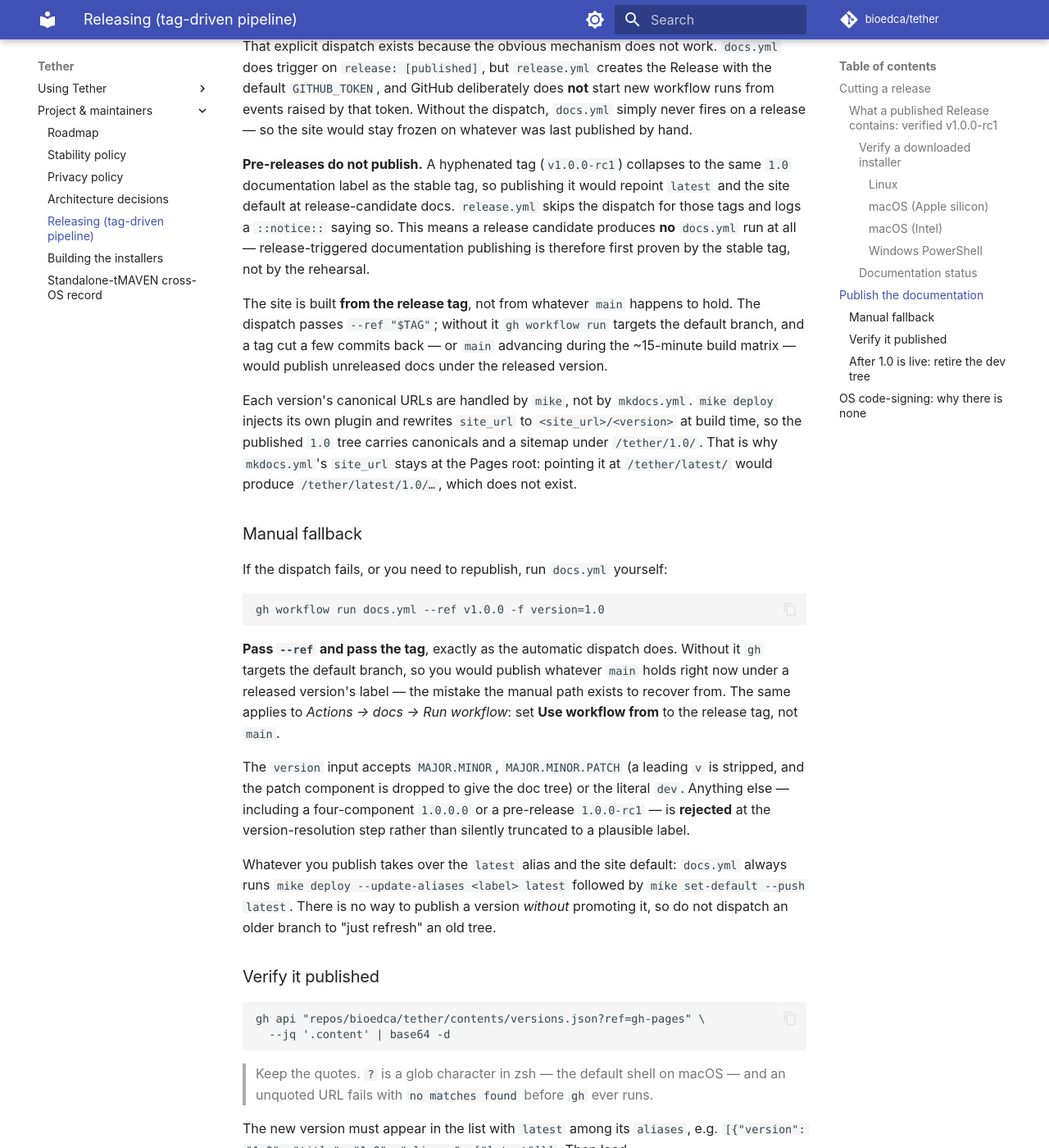
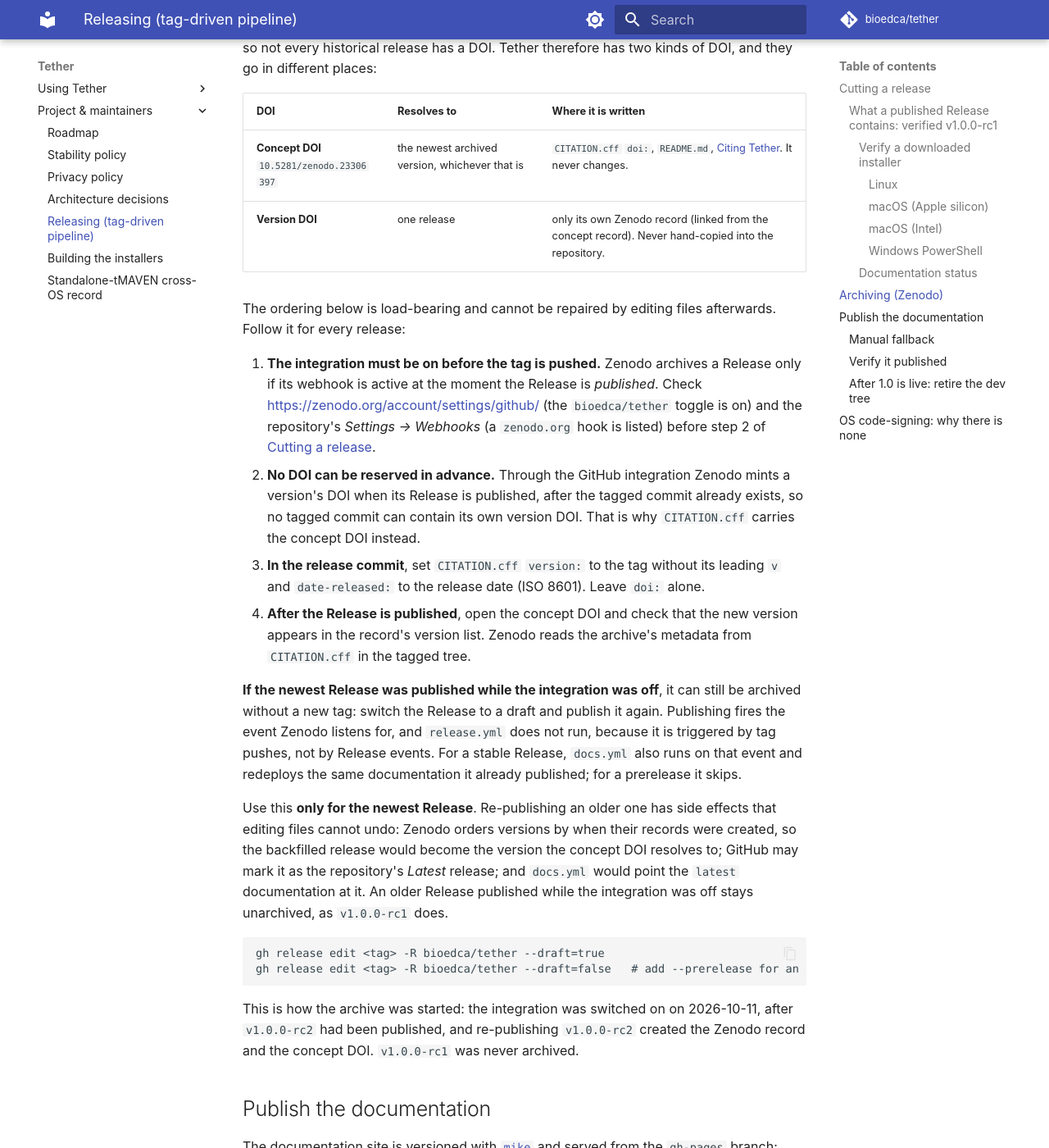
Before and after one commit to bioedca/tether, an MkDocs documentation site: the page built from docs/release.md, in a window 1280 px wide and 1400 px high, scrolled down 5038 px. Shown: the whole window at 82% size. Built offline with MkDocs 1.6.1 and Material for MkDocs 9.7.7, drawn with Linux system fonts in a browser that asks for light colours; comment, search, counter and statistics services are not loaded; the version menu is left out; some of the changed text lies outside the part shown.

Commit message:
docs: cite Tether by its Zenodo concept DOI and add a per-method citing page (#162) (#527)
CITATION.cff carries the Zenodo concept DOI 10.5281/zenodo.23306397 with
version 1.0.0-rc2 and date-released 2026-10-11, a four-step archiving comment,
and the PRD and kinSoftChallenge references. docs/citing.md maps each
idealization backend, the corrections, the deep classifier, extraction and the
SMD format to the papers to cite, and says how to report the Tether version.
docs/release.md gains an Archiving (Zenodo) section. README and NOTICE point at
the new page.

Closes #162.

````diff
--- a/docs/release.md
+++ b/docs/release.md
@@ -49,6 +49,11 @@
    whose checks ran to completion instead.
 2. Create a **signed, annotated** tag on the release commit and push it, with the two
    commands below the list:
+
+    **Before pushing the tag, confirm the Zenodo integration is on** for `bioedca/tether`
+    (see [Archiving (Zenodo)](#archiving-zenodo)). A Release published while it is off is
+    not archived and gets no DOI. Only the newest Release can be recovered afterwards, by
+    switching it to a draft and publishing it again once the integration is on.
 
     Tag only commits that already contain the post-merge gate: the pipeline that runs is
     the `release.yml` **in the tagged tree**, so a tag on an older commit executes that
@@ -202,6 +207,60 @@
 its pre-release skip notice and created no `docs.yml` run. Release-triggered
 documentation publishing remains unproven until the stable `v1.0.0` tag.
 
+## Archiving (Zenodo)
+
+Every GitHub Release published while the Zenodo–GitHub integration is on, prereleases
+included, is archived on Zenodo, and Zenodo mints a DOI for it. A Release published while
+the integration was off is not archived until it is published again (see the recovery
+below), so not every historical release has a DOI. Tether therefore has two kinds of
+DOI, and they go in different places:
+
+| DOI | Resolves to | Where it is written |
+|---|---|---|
+| **Concept DOI** `10.5281/zenodo.23306397` | the newest archived version, whichever that is | `CITATION.cff` `doi:`, `README.md`, [Citing Tether](citing.md). It never changes. |
+| **Version DOI** | one release | only its own Zenodo record (linked from the concept record). Never hand-copied into the repository. |
+
+The ordering below is load-bearing and cannot be repaired by editing files afterwards. Follow
+it for every release:
+
+1. **The integration must be on before the tag is pushed.** Zenodo archives a Release only
+   if its webhook is active at the moment the Release is *published*. Check
+   <https://zenodo.org/account/settings/github/> (the `bioedca/tether` toggle is on) and the
+   repository's *Settings → Webhooks* (a `zenodo.org` hook is listed) before step 2 of
+   [Cutting a release](#cutting-a-release).
+2. **No DOI can be reserved in advance.** Through the GitHub integration Zenodo mints a
+   version's DOI when its Release is published, after the tagged commit already exists, so
+   no tagged commit can contain its own version DOI. That is why `CITATION.cff` carries the
+   concept DOI instead.
+3. **In the release commit**, set `CITATION.cff` `version:` to the tag without its leading
+   `v` and `date-released:` to the release date (ISO 8601). Leave `doi:` alone.
+4. **After the Release is published**, open the concept DOI and check that the new version
+   appears in the record's version list. Zenodo reads the archive's metadata from
+   `CITATION.cff` in the tagged tree.
+
+**If the newest Release was published while the integration was off**, it can still be
+archived without a new tag: switch the Release to a draft and publish it again. Publishing
+fires the event Zenodo listens for, and `release.yml` does not run, because it is
+triggered by tag pushes, not by Release events. For a stable Release, `docs.yml` also runs
+on that event and redeploys the same documentation it already published; for a prerelease
+it skips.
+
+Use this **only for the newest Release**. Re-publishing an older one has side effects that
+editing files cannot undo: Zenodo orders versions by when their records were created, so
+the backfilled release would become the version the concept DOI resolves to; GitHub may
+mark it as the repository's *Latest* release; and `docs.yml` would point the `latest`
+documentation at it. An older Release published while the integration was off stays
+unarchived, as `v1.0.0-rc1` does.
+
+```bash
+gh release edit <tag> -R bioedca/tether --draft=true
+gh release edit <tag> -R bioedca/tether --draft=false   # add --prerelease for an rc tag
+```
+
+This is how the archive was started: the integration was switched on on 2026-10-11, after
+`v1.0.0-rc2` had been published, and re-publishing `v1.0.0-rc2` created the Zenodo record
+and the concept DOI. `v1.0.0-rc1` was never archived.
+
 ## Publish the documentation
 
 The documentation site is versioned with [`mike`](https://github.com/jimporter/mike) and
--- a/mkdocs.yml
+++ b/mkdocs.yml
@@ -63,6 +63,7 @@
           - Project store (.tether HDF5 schema): reference/tether-format.md
       - Glossary: glossary.md
       - Troubleshooting: troubleshooting.md
+      - Citing: citing.md
   - Project &amp; maintainers:
       - Roadmap: roadmap.md
       - Stability policy: stability.md
````
Also changed, not shown: README.md (+11 -4 lines), docs/citing.md (added, +164 -0 lines), 2 other files.
